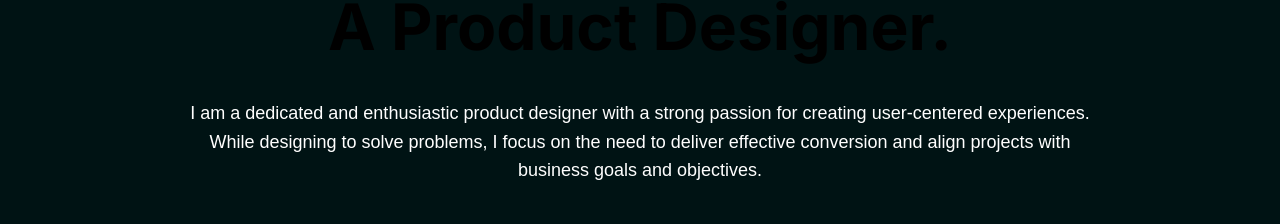
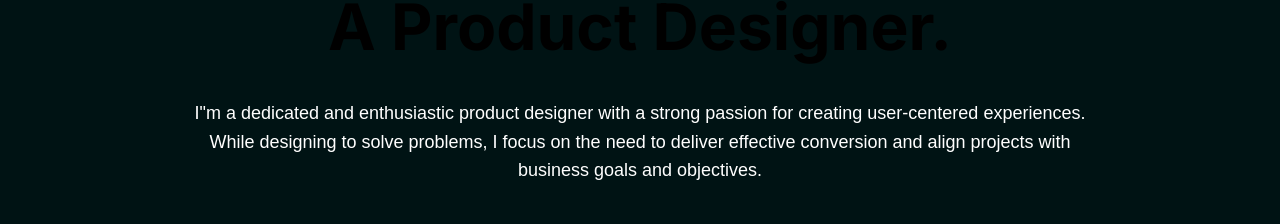
Before and after one commit to Maxwell011/portfolio-design, a Next.js app: page / in a window 1280 px wide. Shown: the part 412-636 px from the top of the page. Built offline with nearby package versions, Linux system fonts and the light colour scheme.

Commit message:
Fix typo in page.tsx

```diff
--- a/src/app/page.tsx
+++ b/src/app/page.tsx
@@ -20,7 +20,7 @@ export default function Home() {
         </h1>
         <p className="w-[935px] h-[87px] text-center text-lg font-normal leading-[160%] text-[#fff] font-plex mb-10">
           {" "}
-          I am a dedicated and enthusiastic product designer with a strong
+          I&quot;m a dedicated and enthusiastic product designer with a strong
           passion for creating user-centered experiences. While designing to
           solve problems, I focus on the need to deliver effective conversion
           and align projects with business goals and objectives.
```
